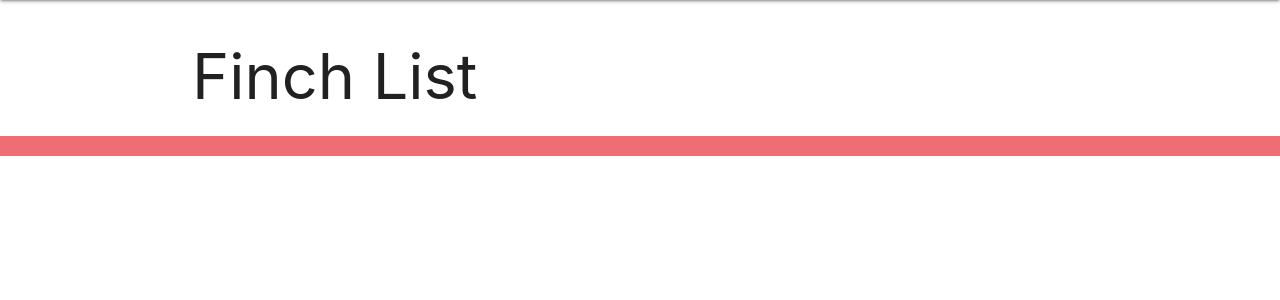
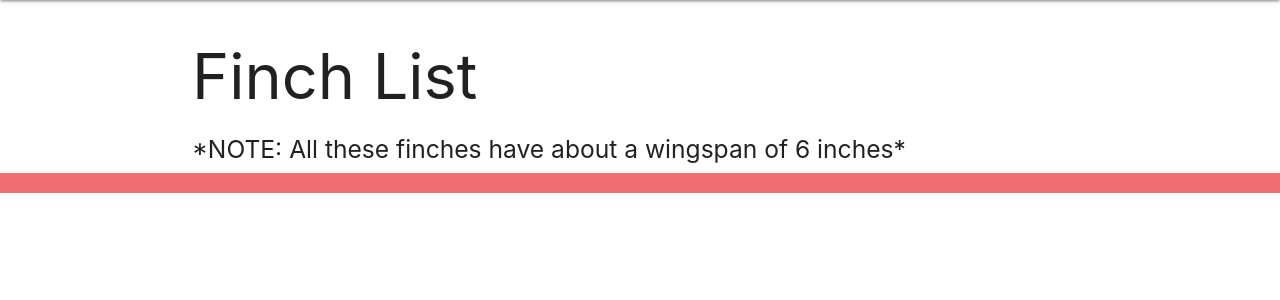
Before and after one commit to nexticodes/finch-collector, a Django app: page /finches/ in a window 1280 px wide. Shown: the part 64-364 px from the top of the page. Run offline with Django 4.2, Linux system fonts and the light colour scheme; data that the repository does not hold is empty.

Commit message:
Create template for displaying all finches in db.

```diff
--- a/main_app/templates/finches/index.html
+++ b/main_app/templates/finches/index.html
@@ -1,8 +1,9 @@
 {% extends 'base.html' %}
 {% block content %}
 <h1>Finch List</h1>
-
+<h5>*NOTE: All these finches have about a wingspan of 6 inches*</h5>
 {% for finch in finches %}
+<a href="/finches/{{finch.id}}">
     <div class="card">
         <div class="card-content">
             <span class="card-title">{{ finch.name }}</span>
@@ -15,5 +16,6 @@
             {% endif %}
         </div>
     </div>
+</a>
 {% endfor %}
 {% endblock %}
```
